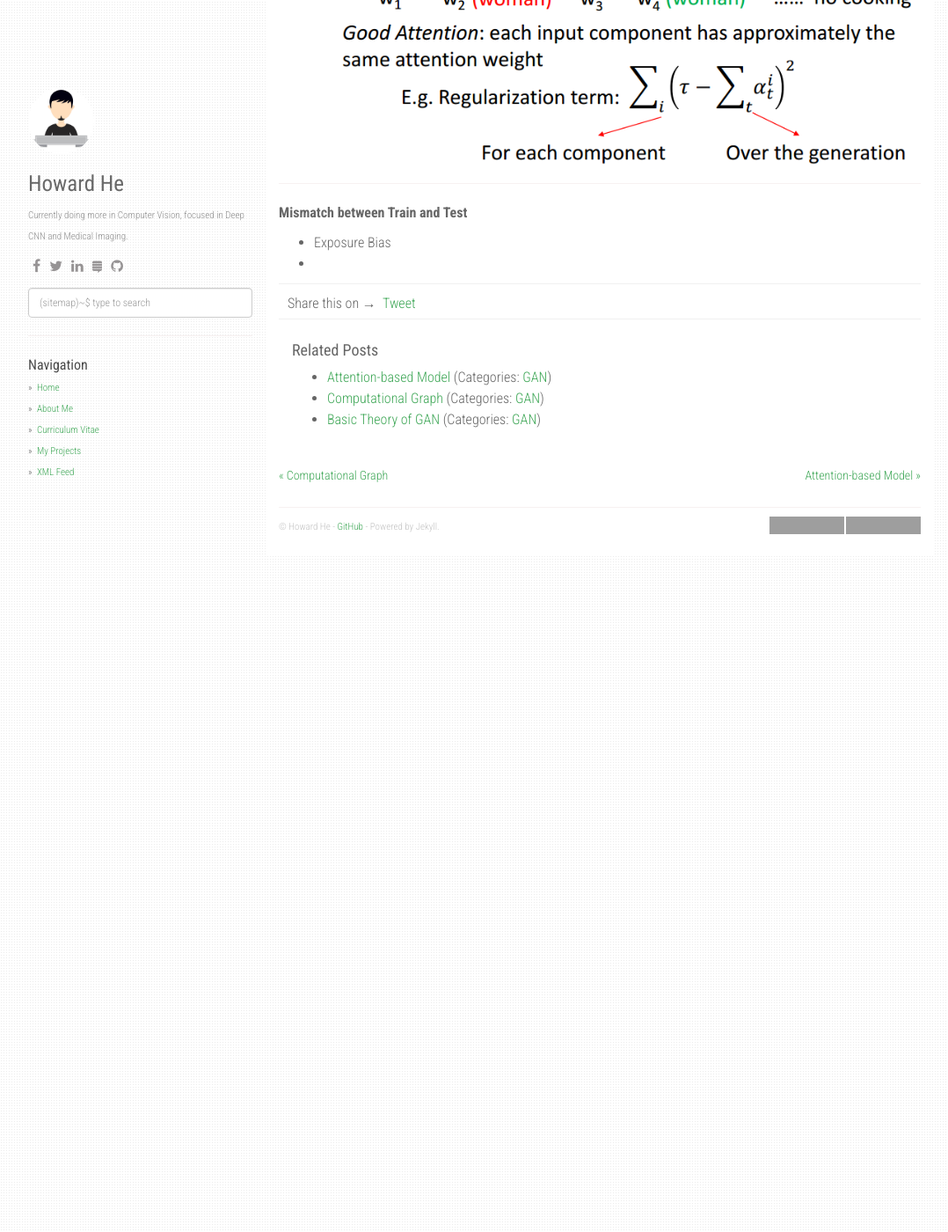
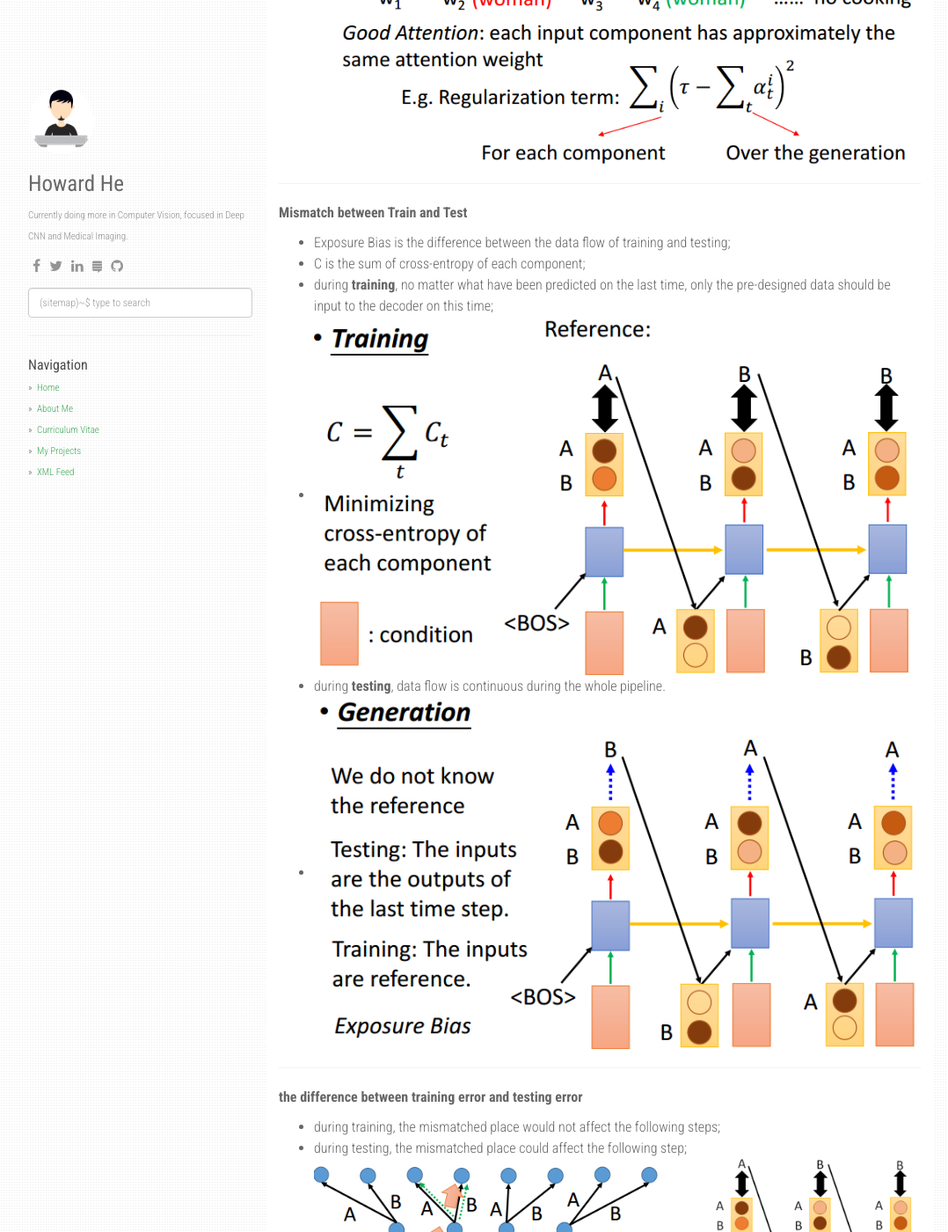
Before and after one commit to howardchina/howardchina.github.io, a Jekyll site: the page built from _posts/2019-02-26-sequence-to-sequence.md, in a window 1280 px wide and 1400 px high, scrolled down 17329 px. Shown: the whole window at 88% size, without its empty margins (53-1131 px from the left). Built offline with Jekyll 4.4.1, drawn with Linux system fonts in a browser that asks for light colours; nearby versions of some CDN libraries; comment, search, counter and statistics services are not loaded; some of the changed text lies outside the part shown; grey boxes are pictures that could not be loaded.

Commit message:
fast update

```diff
--- a/_posts/2019-02-26-sequence-to-sequence.md
+++ b/_posts/2019-02-26-sequence-to-sequence.md
@@ -269,5 +269,28 @@ Given function f: *h', y = f(h, x)*
 
 **Mismatch between Train and Test**
 
-* Exposure Bias
-*
+* Exposure Bias is the difference between the data flow of training and testing;
+* C is the sum of cross-entropy of each component;
+* during **training**, no matter what have been predicted on the last time, only the pre-designed data should be input to the decoder on this time;
+* ![1552451094748]({{site.url}}/static/img/posts/1552451094748.png)
+* during **testing**, data flow is continuous during the whole pipeline.
+* ![1552451125661]({{site.url}}/static/img/posts/1552451125661.png)
+
+---
+
+**the difference between training error and testing error**
+
+* during training, the mismatched place would not affect the following steps;
+* during testing, the mismatched place could affect the following step;
+* ![1552467587461]({{site.url}}/static/img/posts/1552467587461.png)
+
+* **Problem:** if training is matched to testing, it is hard to train in practice.
+* ![1552467833091]({{site.url}}/static/img/posts/1552467833091.png)
+* **Solution 1:** Scheduled Sampling;
+* sampling from model or reference in a **certain** ratio.
+* ![1552467892944]({{site.url}}/static/img/posts/1552467892944.png)
+* **Solution 2:** Beam Search;
+* Keep several ( = Beam size) best path at each step during testing;
+* ![1552468287338]({{site.url}}/static/img/posts/1552468287338.png)
+
+---
```
Also changed, not shown: static/img/posts/1552451094748.png (added), static/img/posts/1552451125661.png (added), static/img/posts/1552467587461.png (added), static/img/posts/1552467833091.png (added), static/img/posts/1552467892944.png (added), static/img/posts/1552468287338.png (added).
